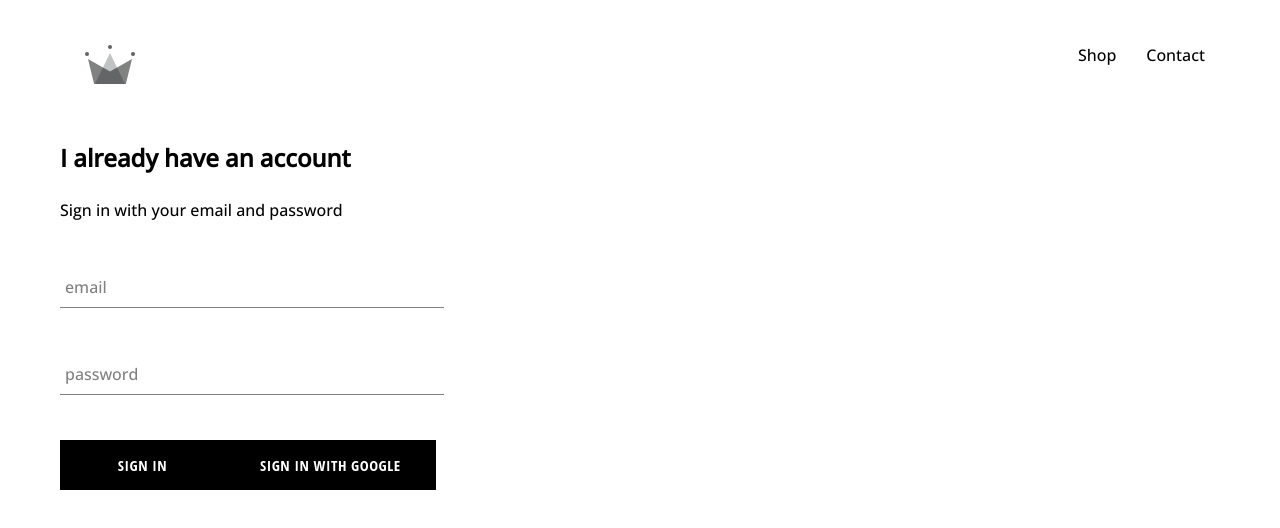
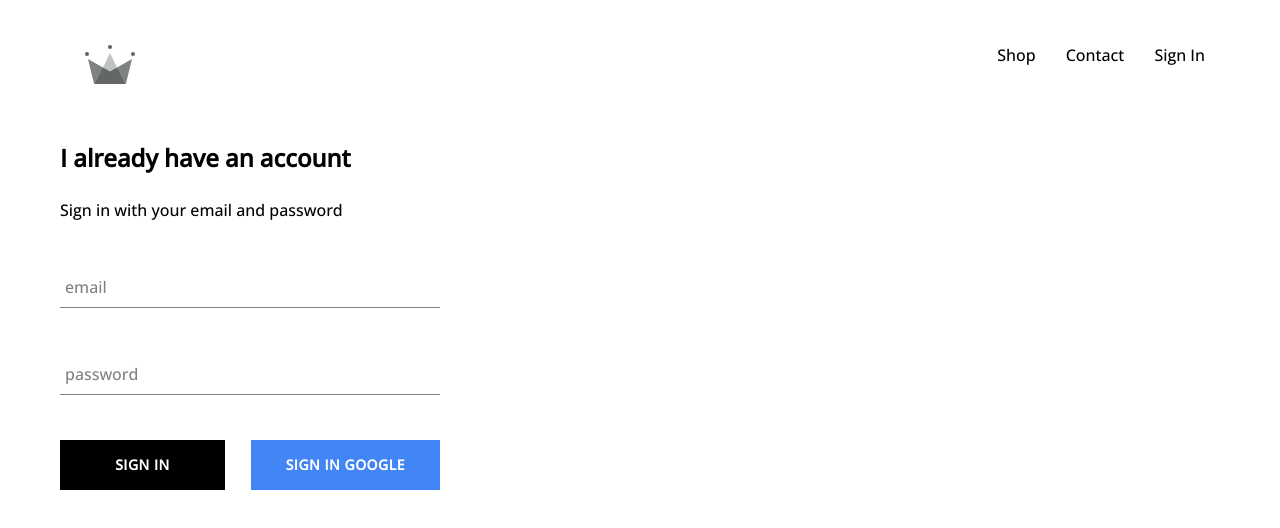
Before and after one commit to danielmason89/chic-clothing, a React (Create React App) app: page /sign-in in a window 1280 px wide. Shown: the top 528 px of the page. Built offline with nearby package versions, Linux system fonts and the light colour scheme; no server answers.

Commit message:
further integrate firebase into application, create sign-in page with respective component, and sign-in with google

```diff
--- a/src/App.js
+++ b/src/App.js
@@ -1,5 +1,6 @@
 import React from 'react';
 import {Switch, Route} from 'react-router-dom';
+import { auth } from  './firebase/firebase.utils';
 // Styles
 import GlobalStyle from './components/GlobalStyle';
 // Components
@@ -9,11 +10,34 @@ import ShopPage from './pages/shop/Shop.component';
 import UserSignInUpPage from './pages/userSignInUpPage/userSignInUpPage.component';
 
 
-function App() {
+class App extends React.Component {
+  constructor() {
+    super();
+
+    this.state = {
+      currentUser: null
+    }
+  }
+
+  unsubscribeFromAuth = null
+
+  componentDidMount() {
+    this.unsubscribeFromAuth = auth.onAuthStateChanged(user => {
+      this.setState({ currentUser: user });
+
+    })
+  }
+
+  componentWillUnmount() {
+    this.unSubscribeFromAuth();
+  }
+
+
+  render() {
   return (
     <div>
     <GlobalStyle />
-    <Header/>
+    <Header currentUser={this.state.currentUser} />
       <Switch>
       <Route exact path='/' component={Homepage} />
       <Route path='/shop' component={ShopPage} />
@@ -22,5 +46,6 @@ function App() {
     </div>
   );
 }
+}
 
 export default App;
--- a/src/components/button-custom/CustomButton.component.js
+++ b/src/components/button-custom/CustomButton.component.js
@@ -1,9 +1,9 @@
 import React from 'react'
 import styled from 'styled-components';
 
-const CustomButton = ({children, ...otherProps}) => {
+const CustomButton = ({children, isGoogleSignIn, ...otherProps}) => {
     return (
-        <StyledButton {...otherProps}>
+        <StyledButton className={`${isGoogleSignIn ? 'google-sign-in': '' } `} {...otherProps}>
             {children}
         </StyledButton>
     )
@@ -17,11 +17,11 @@ const StyledButton = styled.button`
   letter-spacing: 0.5px;
   line-height: 50px;
   padding: 0 35px 0 35px;
-  font-size: 15px;
+  font-size: 14px;
   background-color: black;
   color: white;
   text-transform: uppercase;
-  font-family: 'Open Sans Condensed';
+  font-family: 'Open Sans';
   font-weight: bolder;
   border: none;
   cursor: pointer;
@@ -32,6 +32,16 @@ const StyledButton = styled.button`
     border: 1px solid black;
   }
 
+  &.google-sign-in {
+    background-color: #4285f4;
+    color: white;
+
+    &:hover {
+      background-color: #357ae8;
+      border: none;
+    }
+  }
+
 `;
 
 export default CustomButton;
--- a/src/components/header/Header.component.js
+++ b/src/components/header/Header.component.js
@@ -1,9 +1,10 @@
 import React from 'react'
 import { ReactComponent as Logo } from '../../assets/crown.svg'
 import styled from 'styled-components';
-import {Link} from 'react-router-dom';
+import { Link } from 'react-router-dom';
+import { auth } from '../../firebase/firebase.utils';
 
-const Header = () => {
+const Header = ({ currentUser }) => {
     return (
         <StyledHeader>
         <Link className="logo-container" to="/">
@@ -16,6 +17,12 @@ const Header = () => {
             <Link class="option" to='/shop'>
                 Contact
             </Link>
+            {
+                currentUser ?
+                <div class='option' onClick={() => auth.signOut()}>Sign Out</div>
+                :
+                <Link className="option" to='sign-in'>Sign In</Link>
+            }
         </div>
         </StyledHeader>
     )
@@ -42,6 +49,7 @@ height: 70px;
 
       .option {
         padding: 10px 15px;
+        cursor: pointer;
       }
     }
 
--- a/src/components/sign-in/SignIn.component.js
+++ b/src/components/sign-in/SignIn.component.js
@@ -26,15 +26,16 @@ class SignIn extends React.Component {
     render(){
         return(
             <div className="signIn">
-                <h2 className="title">I already have an account</h2>
+                <h2 class="title">I already have an account</h2>
                 <span>Sign in with your email and password</span>
 
                 <form onSubmit={this.handleSubmit} action="">
                     <FormInput name="email" type="email" value={this.state.email} handleChange={this.handleChange} label='email' required/>
                     <FormInput name="password" type="password" handleChange={this.handleChange} value={this.state.email} label='password' required/>
-
+                    <div class="buttons">
                     <CustomButton type="submit">Sign In</CustomButton>
-                    <CustomButton onClick={signInWithGoogle}>{''}Sign in with Google{''}</CustomButton>
+                    <CustomButton onClick={signInWithGoogle} isGoogleSignIn>Sign In Google</CustomButton>
+                    </div>
                 </form>
             </div>
             )
--- a/src/pages/userSignInUpPage/userSignInUpPage.component.js
+++ b/src/pages/userSignInUpPage/userSignInUpPage.component.js
@@ -11,11 +11,16 @@ const UserSignInUpPage = () => {
 }
 
 const StyledSignIn = styled.div`
-width: 30vw;
+width: 380px;
 display: flex;
 flex-direction: column;
  .title {
-     margin: 1.6rem 0px;
+     margin: 1.6rem 0rem;
+ }
+ .buttons {
+     display: flex;
+     flex-direction: row;
+     justify-content: space-between;
  }
 `;
 
```
